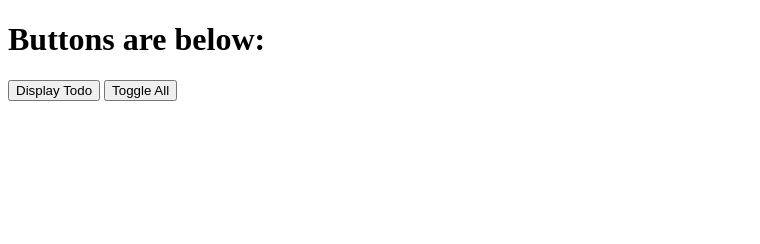
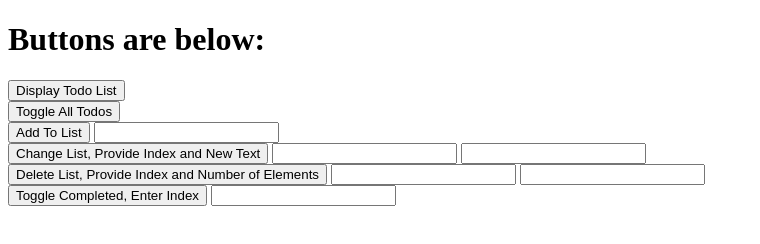
Before and after one commit to sahibzada98/todo-javaScript, a plain HTML site: page index.html in a window 1280 px wide. Shown: the whole page, without its empty margins (0-760 px from the left). Drawn offline with Linux system fonts and the light colour scheme.

Commit message:
added all buttons but with console

```diff
--- a/index.html
+++ b/index.html
@@ -7,8 +7,40 @@
 
 	<body>
 		<h1> Buttons are below: </h1>
-		<button id="displayTodosButton"> Display Todo </button>
-		<button id="toggleAllButton"> Toggle All </button>
+
+
+		<div>
+			<button onclick="handlers.displayTodos()"> Display Todo List
+			</button>
+		</div>
+		<div>
+		<button onclick="handlers.toggleAll()"> Toggle All Todos</button>
+		</div>
+		<div>
+			<button onclick="handlers.addToList()"> Add To List </button>
+			<input id="addTextInput" type="text">
+
+		</div>
+		<div>
+			<button onclick="handlers.changeList()"> Change List, Provide Index and New Text </button>
+			<input id="changeIndexInput" type="number">
+			<input id="changeTextInput" type="text">
+
+		</div>
+
+		<div>
+			<button onclick="handlers.deleteList()"> Delete List, Provide Index and Number of Elements </button>
+			<input id="deleteIndexInput" type="number">
+			<input id="deleteQuantityInput" type="number">
+
+		</div>
+		<div>
+			<button onclick="handlers.toggleCompleted()"> Toggle Completed, Enter Index </button>
+			<input id="toggleIndexInput" type="number">
+
+
+		</div>
+
 		<script>
 			var todoList = {
 	todos: [],
@@ -71,17 +103,41 @@
 
 };
 
-var displayTodosButton = document.getElementById("displayTodosButton");
-//console.log(displayTodosButton)
-displayTodosButton.addEventListener('click', function(){
-todoList.displayList();
-});
 
-var toggleAllButton = document.getElementById("toggleAllButton");
-toggleAllButton.addEventListener('click', function() {
-	todoList.toggleAll();
-});
 
+var handlers = {
+	displayTodos: function(){
+		todoList.displayList();
+	},
+	toggleAll: function(){
+		todoList.toggleAll();
+	},
+	addToList: function(){
+		var addTextInput = document.getElementById("addTextInput")
+		todoList.addToList(addTextInput.value);
+		addTextInput.value = '';
+	},
+	changeList: function(){
+		var changeIndexInput = document.getElementById("changeIndexInput")
+		var changeTextInput = document.getElementById("changeTextInput")
+		todoList.changeList(changeIndexInput.value, changeTextInput.value)
+		changeTextInput.value = ''
+		changeIndexInput.value = ''
+	},
+	deleteList: function(){
+		var deleteIndexInput = document.getElementById("deleteIndexInput")
+		var deleteQuantityInput = document.getElementById("deleteQuantityInput")
+		todoList.deleteList(deleteIndexInput.value, deleteQuantityInput.value)
+		deleteIndexInput = ''
+		deleteQuantityInput = ''
+
+	},
+	toggleCompleted: function(){
+		var toggleIndexInput = document.getElementById("toggleIndexInput")
+		todoList.toggleCompleted(toggleIndexInput.value);
+		toggleIndexInput.value = '';
+	}
+};
 
 		</script>
 	</body>
```
